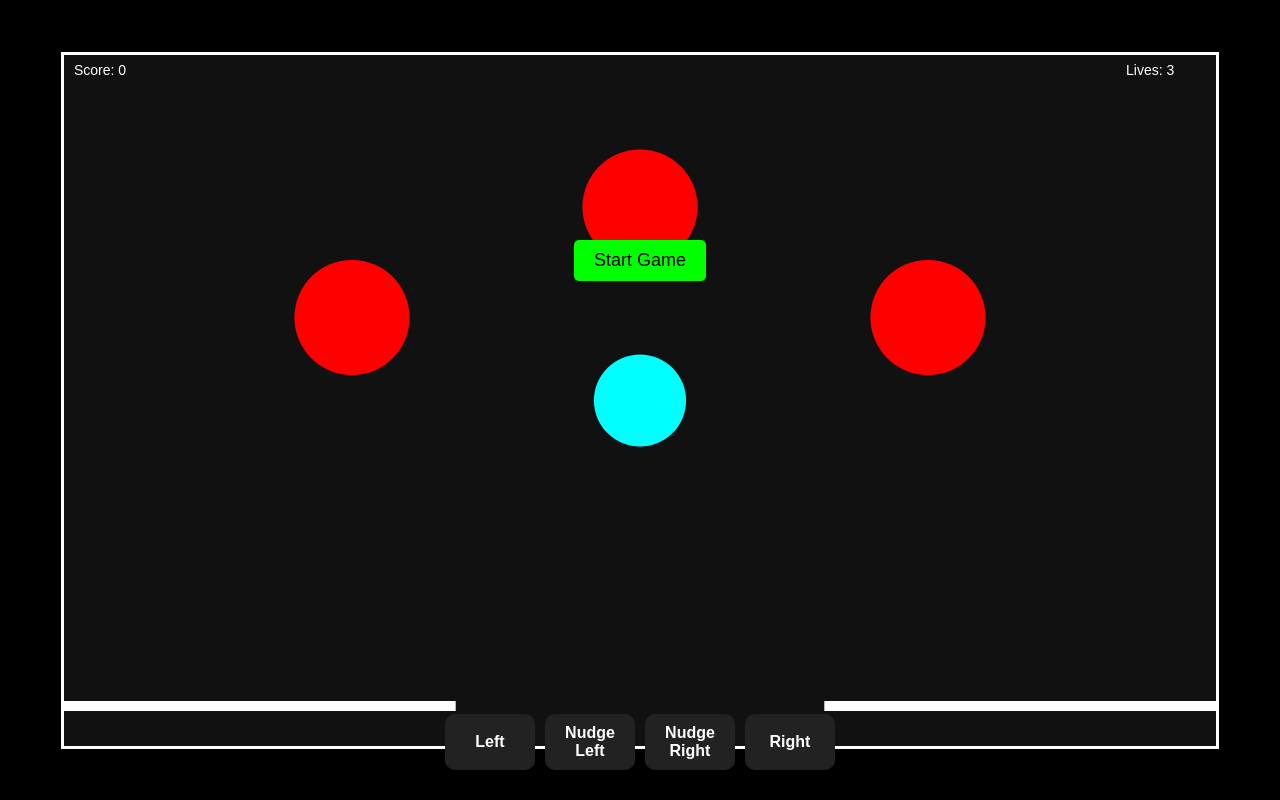
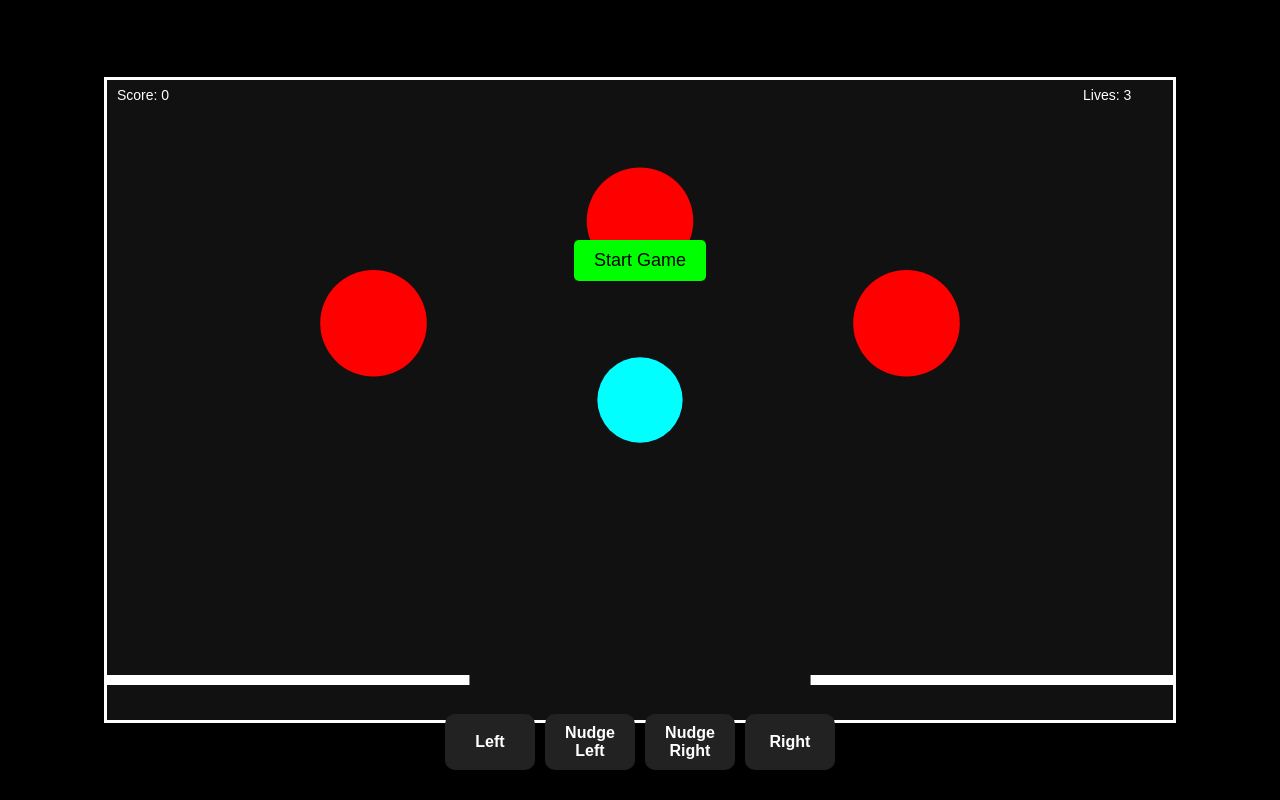
Before and after one commit to mhd-sketch/pinball-game, a plain HTML site: page index_mobile.html in a window 1280 px wide. Drawn offline with Linux system fonts and the light colour scheme.

Commit message:
Update index_mobile.html

```diff
--- a/index_mobile.html
+++ b/index_mobile.html
@@ -21,7 +21,7 @@
       border: 3px solid #fff;
       display: block;
       max-width: 100%;
-      max-height: 90%;
+      max-height: 100%;
     }
     #startBtn {
       position: absolute;
@@ -72,13 +72,16 @@
     const ctx = canvas.getContext("2d");
     const startBtn = document.getElementById("startBtn");
 
-    const aspectRatio = 0.6; // Set the aspect ratio (height/width) of the canvas
+    const aspectRatio = 0.6; // Aspect ratio (height/width) for the game
 
-    // Dynamically adjust canvas size based on window size
     function resizeCanvas() {
-      let canvasWidth = window.innerWidth * 0.9; // 90% of the window width
+      const maxWidth = window.innerWidth * 0.9;  // Make the game 90% of the screen width
+      const maxHeight = window.innerHeight * 0.8; // Make the game 80% of the screen height
+
+      let canvasWidth = Math.min(maxWidth, maxHeight / aspectRatio);
       let canvasHeight = canvasWidth * aspectRatio;
 
+      // Apply the new dimensions
       canvas.width = canvasWidth;
       canvas.height = canvasHeight;
     }
```
